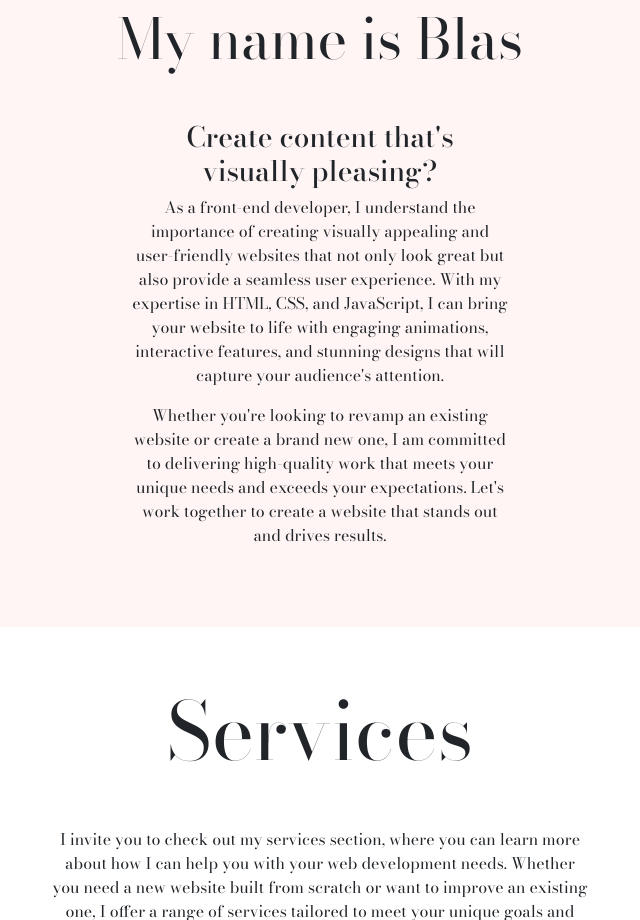
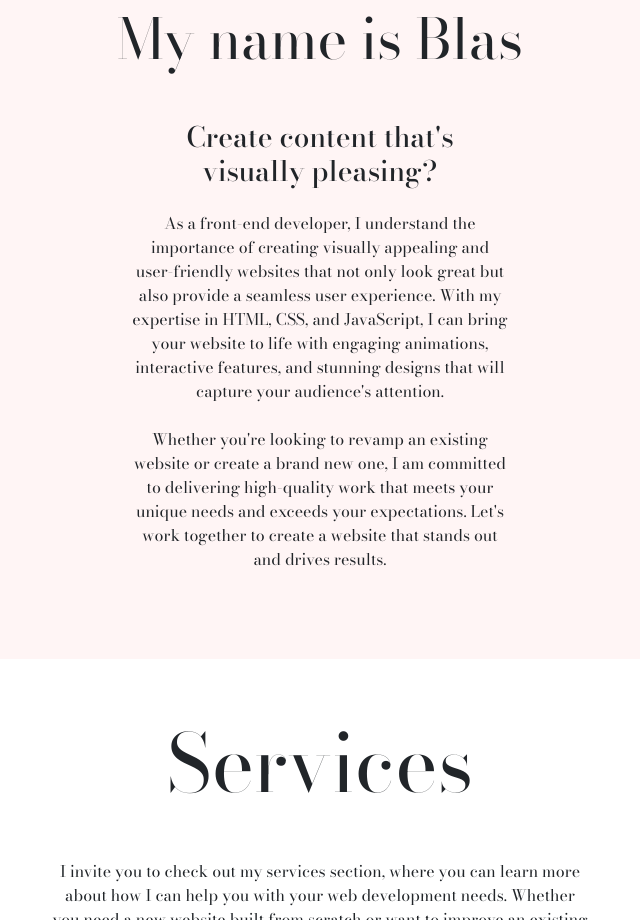
Before and after one commit to Blasidelgado/homepage, a plain HTML site: page index.html in a window 1280 px wide. Shown: the part 1040-1960 px from the top of the page, without its empty margins (320-960 px from the left). Drawn offline with nearby package versions, Linux system fonts and the light colour scheme.

Commit message:
Fix index section3 sizing

```diff
--- a/index.html
+++ b/index.html
@@ -191,13 +191,13 @@
             </div>
           </div>
           <div class="row justify-content-center">
-            <Whether class="col-lg-4 text-center p-text mb-3">
+            <div class="col-lg-6 text-center p-text mb-3">
               <h3>Create content that's visually pleasing?</h3>
-              <p role="article">
+              <p class="my-4 lg-my-0 text-center" role="article">
                 As a front-end developer, I understand the importance of creating visually appealing and user-friendly websites that not only look great but also provide a seamless user experience.
                 With my expertise in HTML, CSS, and JavaScript, I can bring your website to life with engaging animations, interactive features, and stunning designs that will capture your audience's attention.
               </p>
-              <p>
+              <p class="my-4 lg-my-0 text-center" role="article">
                 Whether you're looking to revamp an existing website or create a brand new one, I am committed to delivering high-quality work that meets your unique needs and exceeds your expectations.
                 Let's work together to create a website that stands out and drives results.
               </p>
```
